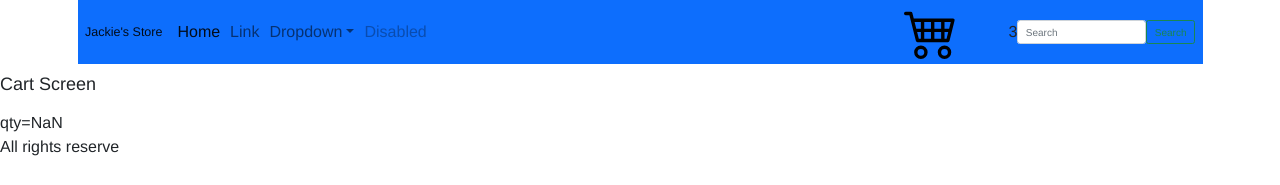
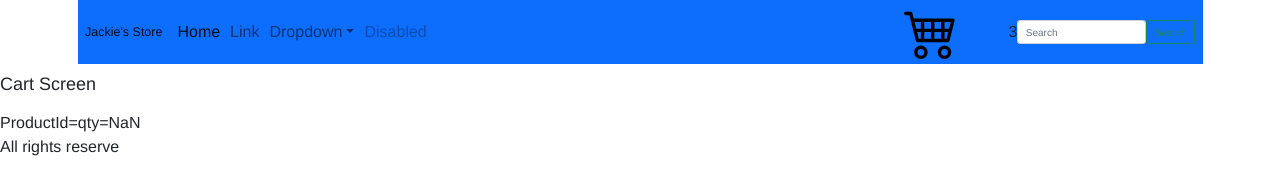
Before and after one commit to irapaige/Amazon, a React (Create React App) app in the folder amazon/: page /cartScreen in a window 1280 px wide. Shown: the top 185 px of the page. Built offline with nearby package versions, Linux system fonts and the light colour scheme.

Commit message:
added Qty & productId to cart

```diff
--- a/amazon/src/screens/cartScreen.js
+++ b/amazon/src/screens/cartScreen.js
@@ -20,6 +20,7 @@ const CartScreen = (props) => {
   return (
     <div>
       <h1>Cart Screen</h1>
+        ProductId={productId}
  qty={qty}
     </div>
   );
```
